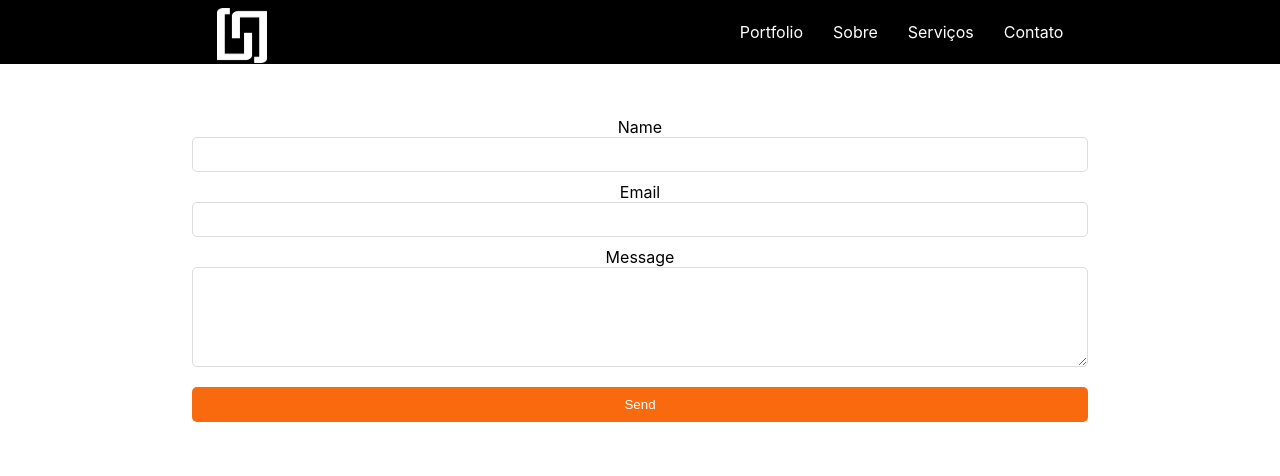
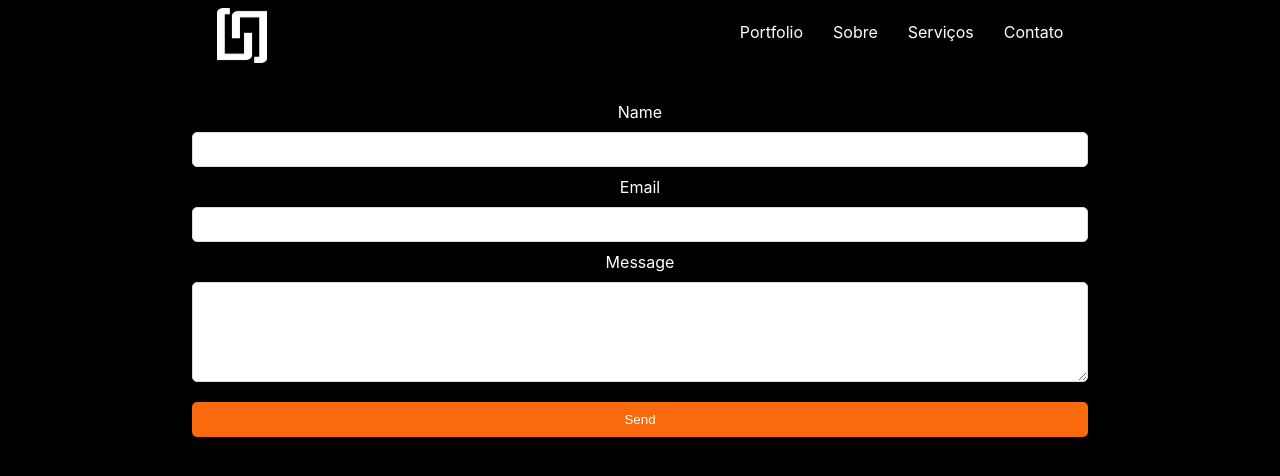
Before and after one commit to ziembick/site-portfolio-designer, a React (Create React App) app in the folder portfolio-designers/: page /contato in a window 1280 px wide. Shown: the top 476 px of the page. Built offline with nearby package versions, Linux system fonts and the light colour scheme.

Commit message:
background color

```diff
--- a/portfolio-designers/src/contato.css
+++ b/portfolio-designers/src/contato.css
@@ -1,3 +1,7 @@
+body {
+    background-color: black;
+}
+
 form {
   display: flex;
   align-items: center;
@@ -40,6 +44,8 @@ textarea:focus {
 
 label {
   margin-top: 1rem;
+  color: white;
+  padding-bottom: 10px;
 }
 
 input[type="submit"] {
```
